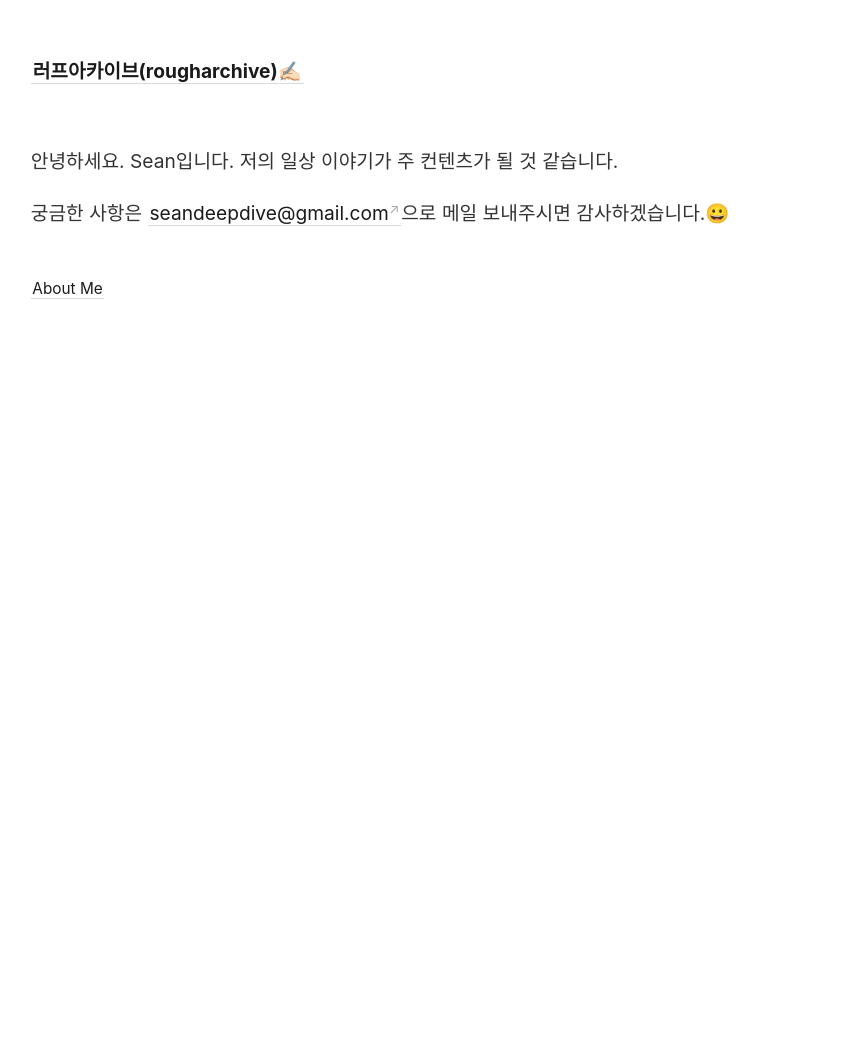
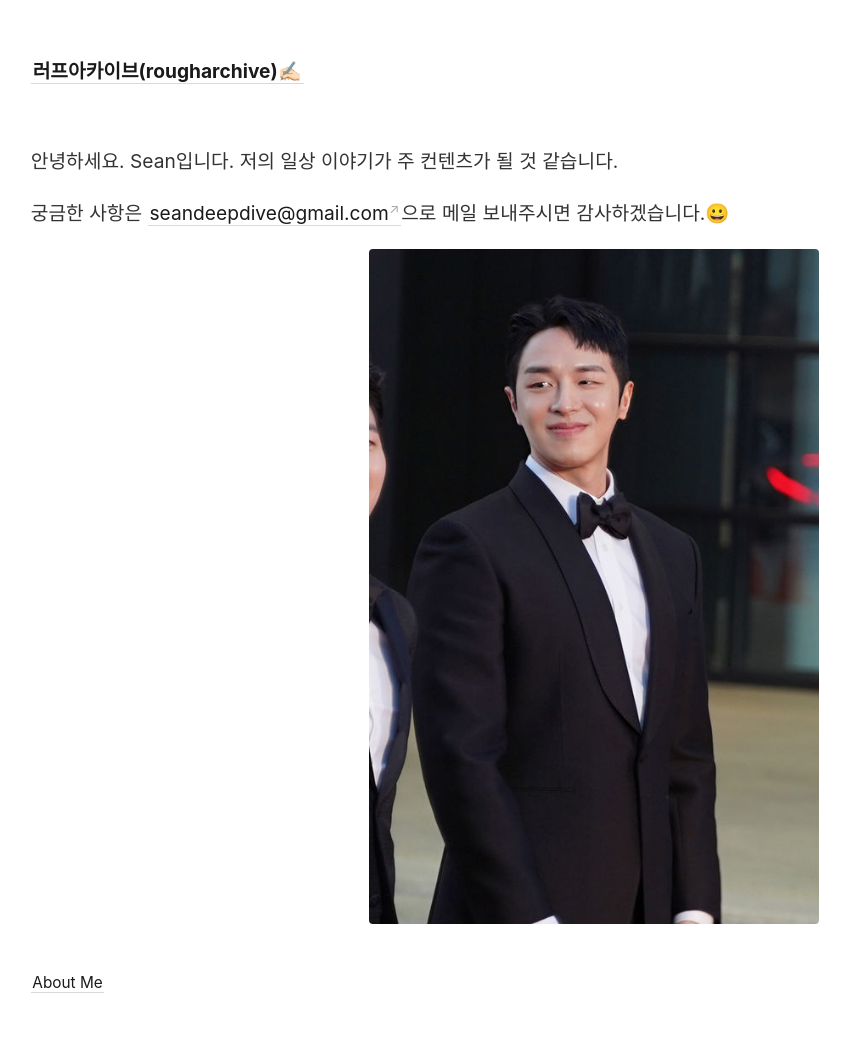
Before and after one commit to seandeepdive/diary, a Jekyll site: the page built from _pages/about.md, in a window 1280 px wide. Shown: the whole page, without its empty margins (46-896 px from the left). Built offline with Jekyll 4.4.1, drawn with Linux system fonts in a browser that asks for light colours; some web fonts are replaced; before the commit the page ends 900 px from its top, so only the background shows below that.

Commit message:
Update about.md

```diff
--- a/_pages/about.md
+++ b/_pages/about.md
@@ -8,3 +8,5 @@ permalink: /about
 저의 일상 이야기가 주 컨텐츠가 될 것 같습니다.
 
 궁금한 사항은 <seandeepdive@gmail.com>으로 메일 보내주시면 감사하겠습니다.😀
+
+![권혁](../assets/kwonhyukk.jpeg)
```
